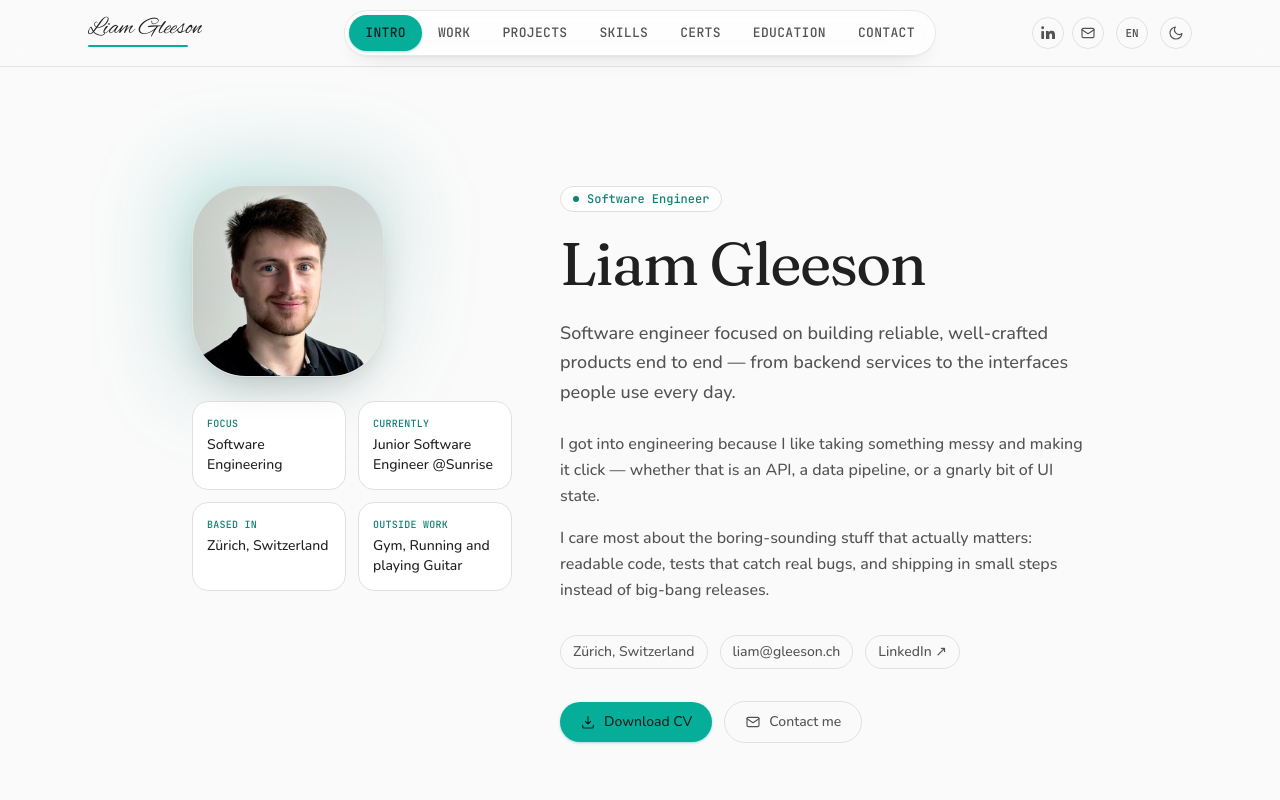
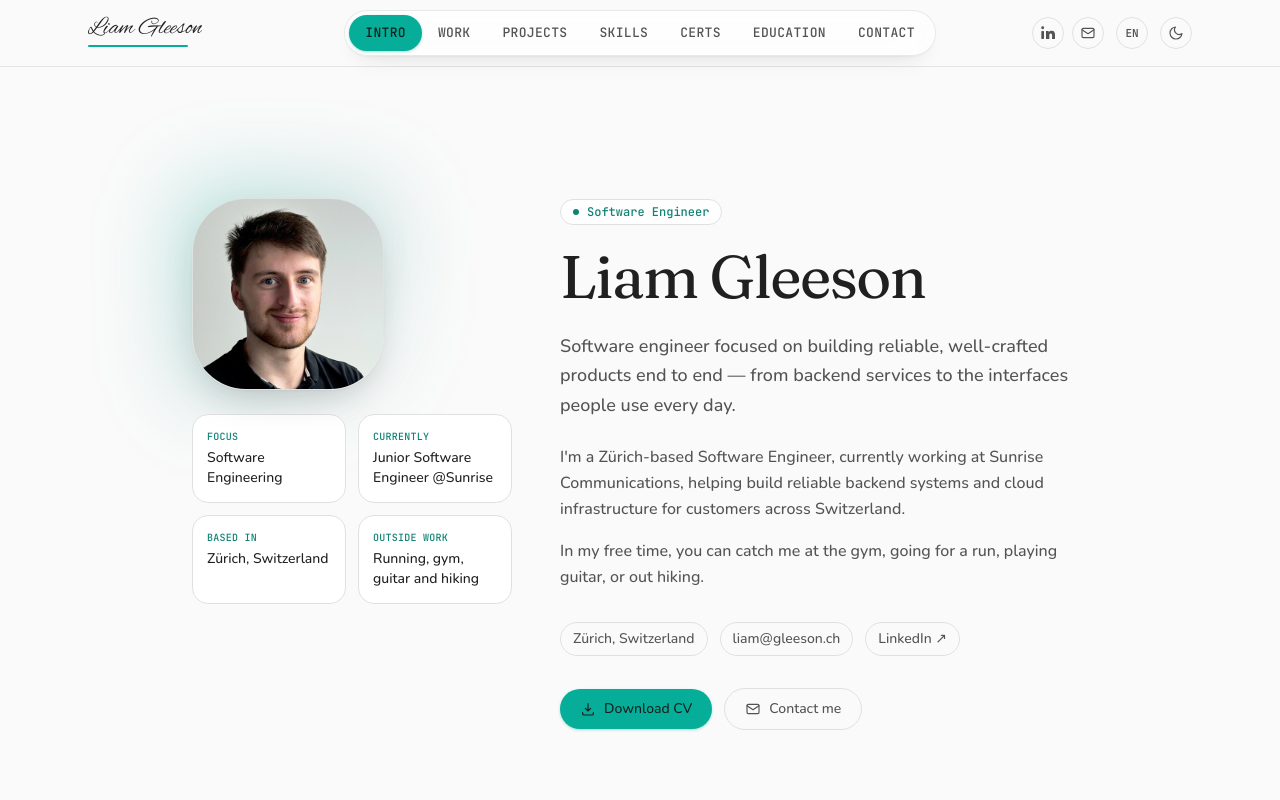
Before and after one commit to Liam-2601/resume, a React (Vite) app: page / in a window 1280 px wide. Shown: the top 800 px of the page. Built offline with nearby package versions, Linux system fonts and the light colour scheme.

Commit message:
removed duplicated

```diff
--- a/src/data/resume.de.ts
+++ b/src/data/resume.de.ts
@@ -36,16 +36,16 @@ export const resumeDe = {
 
   about: {
     paragraphs: [
-      'Ich bin zur Softwareentwicklung gekommen, weil ich es liebe, aus etwas Unübersichtlichem ' +
-        'etwas Stimmiges zu machen — sei es eine API, eine Datenpipeline oder ein kniffliger UI-Zustand.',
-      'Am wichtigsten sind mir die unspektakulären Dinge, die wirklich zählen: lesbarer Code, ' +
-        'Tests, die echte Fehler finden, und kleine, kontinuierliche Releases statt riskanter Grossreleases.',
+      'Ich bin Softwareentwickler mit Sitz in Zürich und arbeite aktuell bei Sunrise Communications, ' +
+        'wo ich an zuverlässigen Backend-Systemen und der Cloud-Infrastruktur für Kundinnen und Kunden ' +
+        'in der ganzen Schweiz mitarbeite.',
+      'In meiner Freizeit trifft man mich im Fitnessstudio, beim Joggen, beim Gitarrespielen oder beim Wandern.',
     ],
     facts: [
       { label: 'Fokus', value: 'Softwareentwicklung' },
       { label: 'Aktuell', value: 'Junior Software Engineer @Sunrise' },
       { label: 'Standort', value: 'Zürich, Schweiz' },
-      { label: 'Freizeit', value: 'Fitness, Laufen und Gitarre spielen' },
+      { label: 'Freizeit', value: 'Laufen, Fitness, Gitarre und Wandern' },
     ] satisfies Fact[],
   },
 
--- a/src/data/resume.en.ts
+++ b/src/data/resume.en.ts
@@ -33,16 +33,15 @@ export const resumeEn = {
 
   about: {
     paragraphs: [
-      "I got into engineering because I like taking something messy and making it click — " +
-        'whether that is an API, a data pipeline, or a gnarly bit of UI state.',
-      'I care most about the boring-sounding stuff that actually matters: readable code, ' +
-        'tests that catch real bugs, and shipping in small steps instead of big-bang releases.',
+      "I'm a Zürich-based Software Engineer, currently working at Sunrise Communications, " +
+        'helping build reliable backend systems and cloud infrastructure for customers across Switzerland.',
+      'In my free time, you can catch me at the gym, going for a run, playing guitar, or out hiking.',
     ],
     facts: [
       { label: 'Focus', value: 'Software Engineering' },
       { label: 'Currently', value: 'Junior Software Engineer @Sunrise' },
       { label: 'Based in', value: 'Zürich, Switzerland' },
-      { label: 'Outside work', value: 'Gym, Running and playing Guitar' },
+      { label: 'Outside work', value: 'Running, gym, guitar and hiking' },
     ] satisfies Fact[],
   },
 
```
Also changed, not shown: 2 other files (tests, documents, lock files or other folders).
